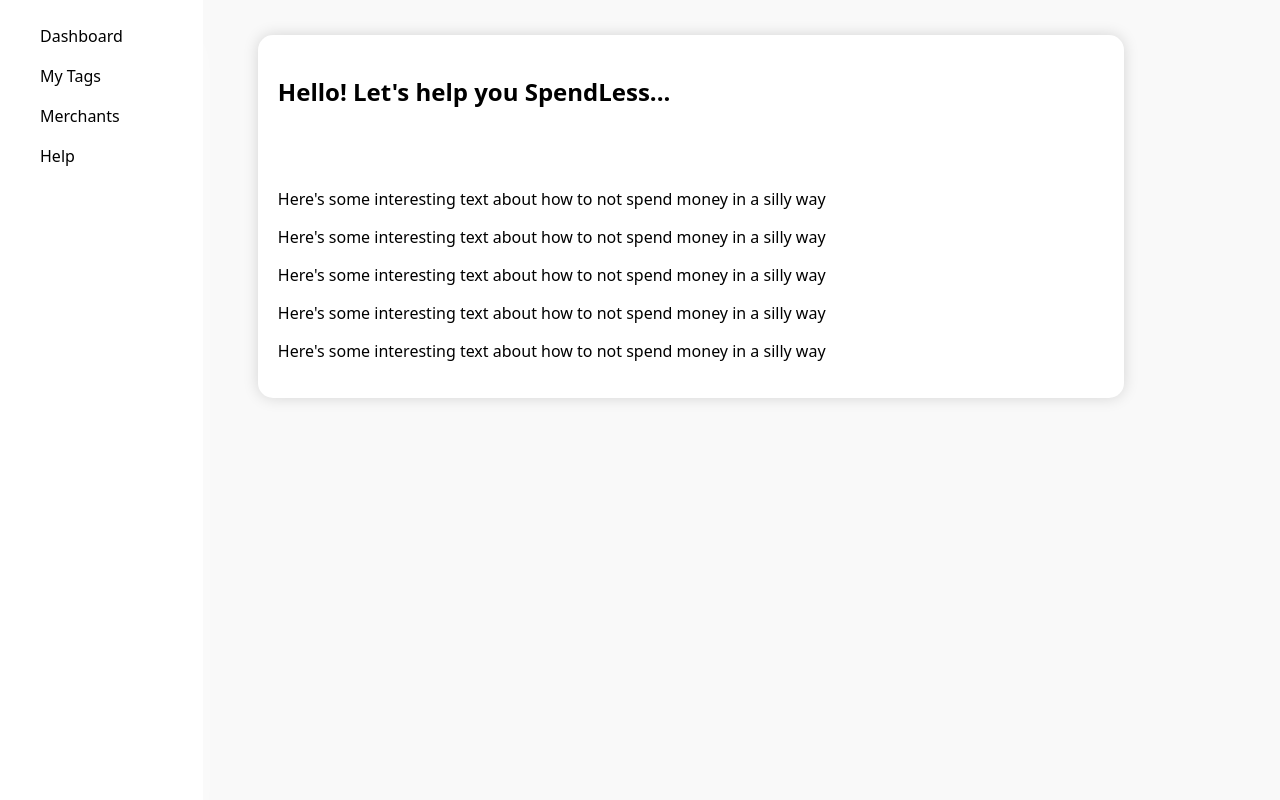
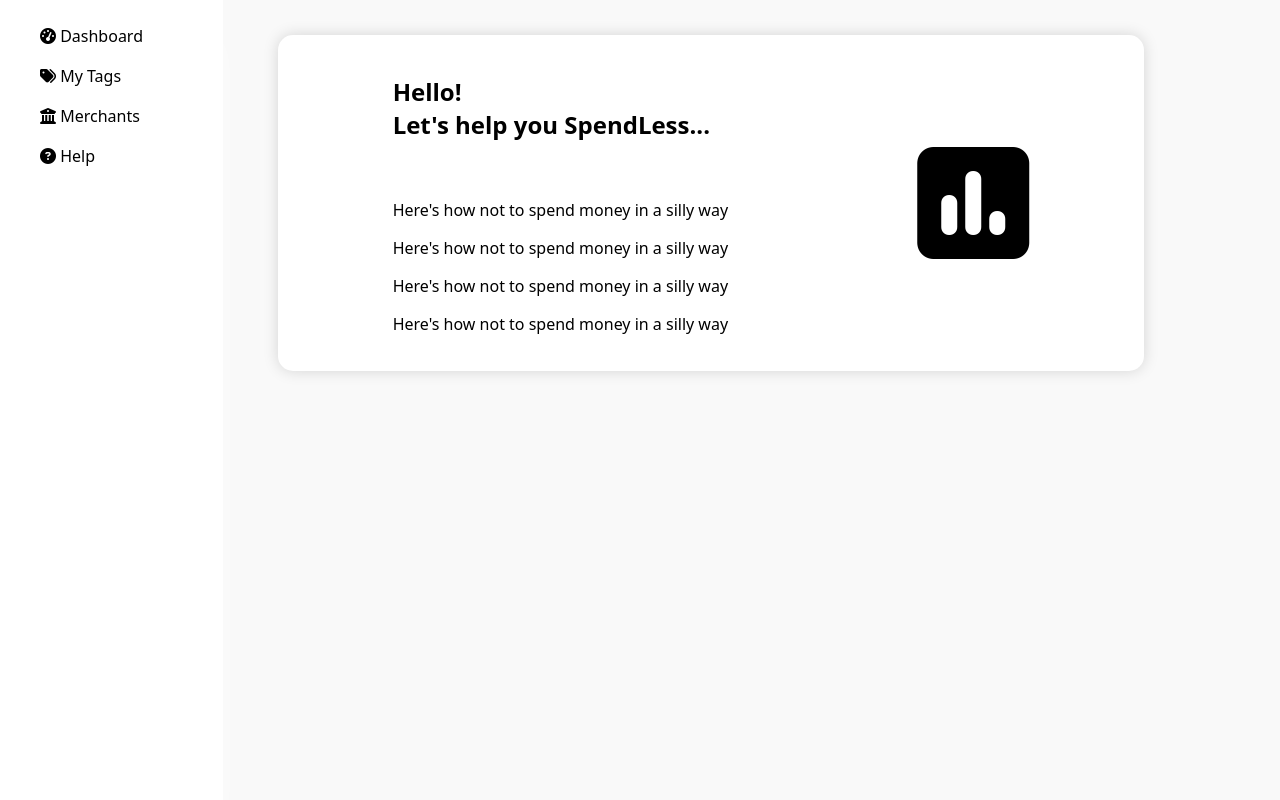
Before and after one commit to knowles28/spending_tracker, a Flask app: page / in a window 1280 px wide. Shown: the part 85-885 px from the top of the page. Run offline with Flask 2, Linux system fonts and the light colour scheme; some libraries are stand-ins or nearby versions.

Commit message:
additional CSS

```diff
--- a/static/css/style.css
+++ b/static/css/style.css
@@ -83,6 +83,20 @@
      box-shadow: 0 0 5px 0 rgba(0,0,0,0.10), 0 5px 5px 0 rgba(0,0,0,0.10);
 
  }
+
+
+
+ .button-4 {
+    background-color: rgb(194, 254, 234);
+    border-radius: 15px;
+    overflow: hidden;
+    font-weight: bold;
+    width: 10vw;
+}
+.button-4 :hover {
+    box-shadow: 0 5px 5px 0 rgba(0,0,0,0.10), 0 5px 5px 0 rgba(0,0,0,0.10);
+
+}
 
 
 
@@ -243,3 +257,9 @@
     overflow: hidden;
     box-shadow: 0 0 15px rgba(0,0,0, 0.15)
 }
+
+.help-flex {
+    display: flex;
+    justify-content: space-around;
+    align-items: center;
+}
--- a/templates/base.html
+++ b/templates/base.html
@@ -18,10 +18,10 @@
         <main class="menu-sidebar">
             <nav>
                 <ul>
-                    <li> <a href="/transactions?tags=all&sort=date-newest">Dashboard </a> </li>
-                    <li> <a href="/tags"> My Tags </a> </li>
-                    <li> <a href="/merchants">Merchants </a> </li>
-                    <li> <a href="/">Help </a> </li>
+                    <li> <a href="/transactions?tags=all&sort=date-newest"><i class="fa-solid fa-gauge-high"></i> Dashboard </a> </li>
+                    <li> <a href="/tags"> <i class="fa-solid fa-tags"></i> My Tags </a> </li>
+                    <li> <a href="/merchants"><i class="fa-solid fa-building-columns"></i> Merchants </a> </li>
+                    <li> <a href="/"><i class="fa-solid fa-circle-question"></i> Help </a> </li>
                 </ul>
             </nav>
 
--- a/templates/index.html
+++ b/templates/index.html
@@ -4,15 +4,23 @@
 
 <div class="help-text">
 
-    <h1> Hello! Let's help you SpendLess...</h1>
-    <br>
-    <br>
 
-    <p> Here's some interesting text about how to not spend money in a silly way</p>
-    <p> Here's some interesting text about how to not spend money in a silly way</p>
-    <p> Here's some interesting text about how to not spend money in a silly way</p>
-    <p> Here's some interesting text about how to not spend money in a silly way</p>
-    <p> Here's some interesting text about how to not spend money in a silly way</p>
+
+    <div class="help-flex">
+        <div>
+            <h1> Hello! <br> Let's help you SpendLess...</h1>
+            <br>
+            <p> Here's how not to spend money in a silly way</p>
+            <p> Here's how not to spend money in a silly way</p>
+            <p> Here's how not to spend money in a silly way</p>
+            <p> Here's how not to spend money in a silly way</p>
+        </div>
+        <div>
+            <i class="fa-solid fa-square-poll-vertical fa-8x"></i>
+        </div>
+
+
+    </div>
 
 </div>
 
--- a/templates/merchants/index.html
+++ b/templates/merchants/index.html
@@ -4,7 +4,7 @@
 
 <h1 class="page-title">Merchants</h1>
 
-<div class="button-1 info-bar">
+<div class="button-4 ">
     <button><a href="/merchants/new">Add New</a></button>
 </div>
 
@@ -23,7 +23,9 @@
     {% for merchant in all_merchants %}
         <tr>
             <td>
-                {{ merchant.name }}
+                <i class="fa-solid fa-building-circle-check"></i>            </td>
+            <td>
+               <b> {{ merchant.name }} </b>
             </td>
 
             <td>
--- a/templates/tags/index.html
+++ b/templates/tags/index.html
@@ -4,7 +4,7 @@
 
 <h1 class="page-title"> My Tags</h1>
 
-<div class="button-1 info-bar">
+<div class="button-4">
     <button><a href="/tags/new">Add New</a></button>
 </div>
 
@@ -15,10 +15,10 @@
         {% for tag in all_tags %}
             <tr>
                 <td>
-                    ICON
+                    <i class="fa-solid fa-tag"></i>
                 </td>
                 <td>
-                    Name: <b>{{ tag.name }}</b>
+                    <b>{{ tag.name }}</b>
                 </td>
 
                 <td>
--- a/templates/transactions/index.html
+++ b/templates/transactions/index.html
@@ -106,7 +106,7 @@
 
         {% for transaction in all_transactions %}
             <tr>
-                <td> <i class="fa-solid fa-money-check-dollar fa-2px"></i> </td>
+                <td> <i class="fa-solid fa-sterling-sign"></i></i> </td>
                 <td><b>{{ transaction.tag.name }}</b> <br> {{ transaction.merchant.name }} - {{ transaction.description }} <br> </td>
                 <td>{{ transaction.date }}</td>
                 <td> <b>£{{ transaction.price }}</b></td>
--- a/templates/transactions/target.html
+++ b/templates/transactions/target.html
@@ -14,11 +14,9 @@
         </div>
         <br>
         <div>
-            Add date filter range?
-            <br>
         </div>
 
-        <button type="submit">Update</button>
+        <button class="button-3" type="submit">Update</button>
 
 
 {% endblock content %}
```
Also changed, not shown: repositories/transaction_repository.py (+0 -52 lines).
